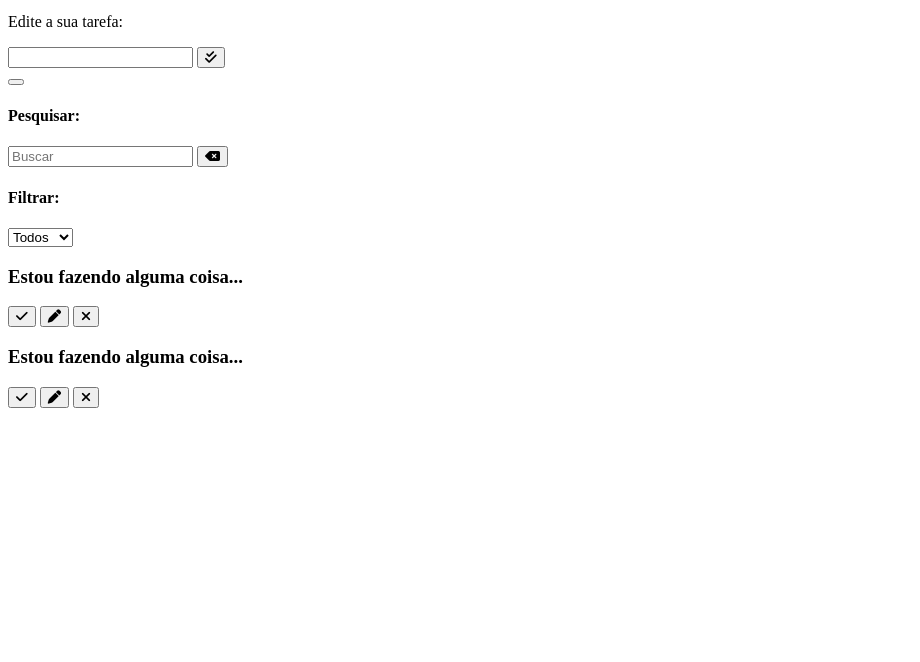
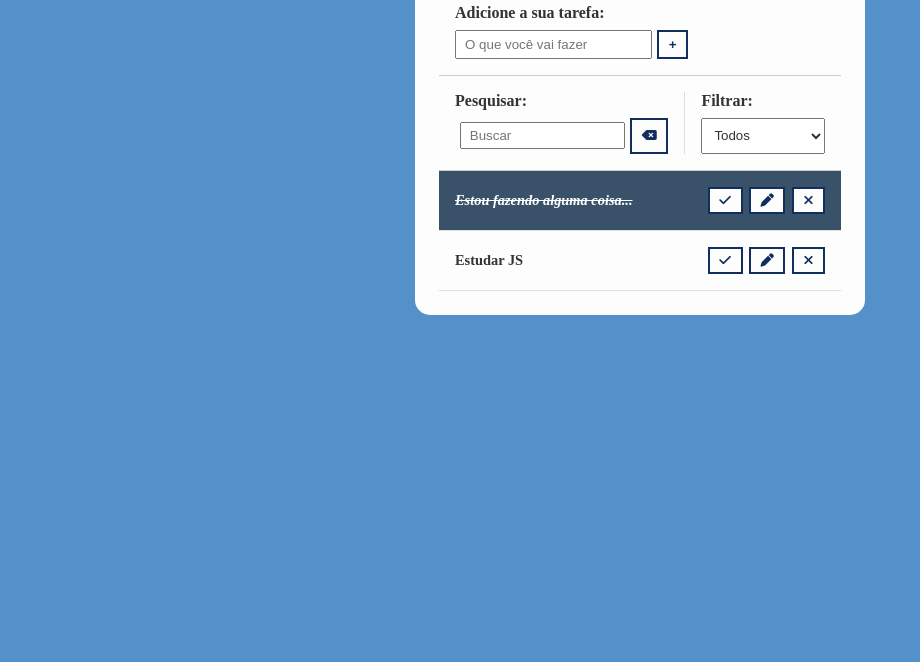
Before and after one commit to JuliaDNeves/toDo-list, a plain HTML site: page index.html in a window 1280 px wide. Shown: the part 138-800 px from the top of the page, without its empty margins (0-920 px from the left). Drawn offline with Linux system fonts and the light colour scheme.

Commit message:
style: adição de estilo CSS

```diff
--- a/css/style.css
+++ b/css/style.css
@@ -0,0 +1,161 @@
+/* Geral */
+
+*{
+    padding: 0;
+    margin: 0;
+    font-size: Helvetica;
+    color: #333;
+    box-sizing: border-box;
+}
+
+body{
+    background-color: #5491ca;
+}
+
+button{
+    background-color: #FDFDFD;
+    color: #102f5e;
+    border: 2px solid #102f5e;
+    padding: .3rem .6rem;
+    cursor: pointer;
+    display: flex;
+    justify-content: center;
+    align-items: center;
+    transition: 0.4s;
+}
+
+button:hover{
+    background-color: #102f5e;
+    color: #fff;
+}
+
+button:hover > i {
+    color: #fff;
+}
+
+button i{
+    color: #102f5e;
+    font-weight: bold;
+    pointer-events: none;
+}
+
+input, select{
+    padding: 0.25rem 0.5rem;
+}
+
+.hide{
+    display: none;
+}
+
+
+/* TODO HEADER */
+
+.todo-container{
+    max-width: 450px;
+    margin: 3rem auto;
+    background-color: #fdfdfd;
+    padding: 1.5rem;
+    border-radius: 15px;
+}
+.todo-container header{
+    text-align: center;
+    padding: 0 1rem 1rem;
+    border-bottom: 1px solid #ccc;
+
+}
+
+/* TODO FORM */
+
+#todo-form, #edit-form{
+    padding: 1rem;
+    border-bottom: 1px solid #ccc;
+}
+
+#todo-form p,
+#edit-form p{
+    margin-bottom: .5rem;
+    font-weight: bold;
+}
+
+.form-control{
+    display: flex;
+}
+
+.form-control input{
+    margin-right: 0.3rem;
+}
+
+#cancel-edit-bnt{
+    margin-top: 1rem;
+}
+
+/*  TODO TOOLBAR */
+
+#toolbar{
+    padding: 1rem;
+    border-bottom: 1px solid #ccc;
+    display: flex;
+}
+
+#toolbar h4{
+    margin-bottom: .5rem;
+}
+
+#search{
+    border-right: 1px solid #ddd;
+    padding-right: 1rem;
+    margin-right: 1rem;
+    width: 65%;
+    display: flex;
+    flex-direction: column;
+}
+
+#search form{
+    display: flex;
+}
+
+#search input{
+    width: 100%;
+    margin: .3rem;
+}
+
+#filter{
+    width: 35%;
+    display: flex;
+    flex-direction: column;
+}
+
+#filter select{
+    flex: 1;
+}
+
+/* TODO LIST */
+
+.todo{
+    display: flex;
+    justify-content: space-around;
+    align-items: center;
+    padding: 1rem;
+
+    border-bottom: 1px solid #ddd;
+    transition: .3s;
+}
+
+.todo h3{
+    flex: 1;
+    font-size: 0.9rem;
+}
+
+.todo button{
+    margin-left: 0.4rem;
+}
+
+.done {
+    background-color: #395169;
+}
+
+.done h3{
+    color: #fff;
+    text-decoration: line-through;
+    font-style: italic;
+}
--- a/index.html
+++ b/index.html
@@ -30,7 +30,7 @@
             </div>
         </form>
 
-        <form id="edit-form">
+        <form id="edit-form" class="hide">
             <p>Edite a sua tarefa:</p>
             <div class="form-control">
                 <input type="text" id="edit-input">
@@ -38,10 +38,10 @@
                     <i class="fa-solid fa-check-double"></i>
                 </button>
             </div>
-            <button id="cancel-edit-btn"></button>
+            <button id="cancel-edit-btn">Cancelar</button>
         </form>
         <div id="toolbar">
-            <div id="serch">
+            <div id="search">
                 <h4>Pesquisar:</h4>
                 <form>
                     <input type="text" id="search-input" placeholder="Buscar">
@@ -60,7 +60,7 @@
             </div>
         </div>
         <div id="todo-list">
-            <div class="todo">
+            <div class="todo done">
                 <h3>Estou fazendo alguma coisa...</h3>
                 <button class="finish-todo">
                     <i class="fa-solid fa-check"></i>
@@ -78,7 +78,7 @@
 
         <div id="todo-list">
             <div class="todo">
-                <h3>Estou fazendo alguma coisa...</h3>
+                <h3>Estudar JS</h3>
                 <button class="finish-todo">
                     <i class="fa-solid fa-check"></i>
                 </button>
```
